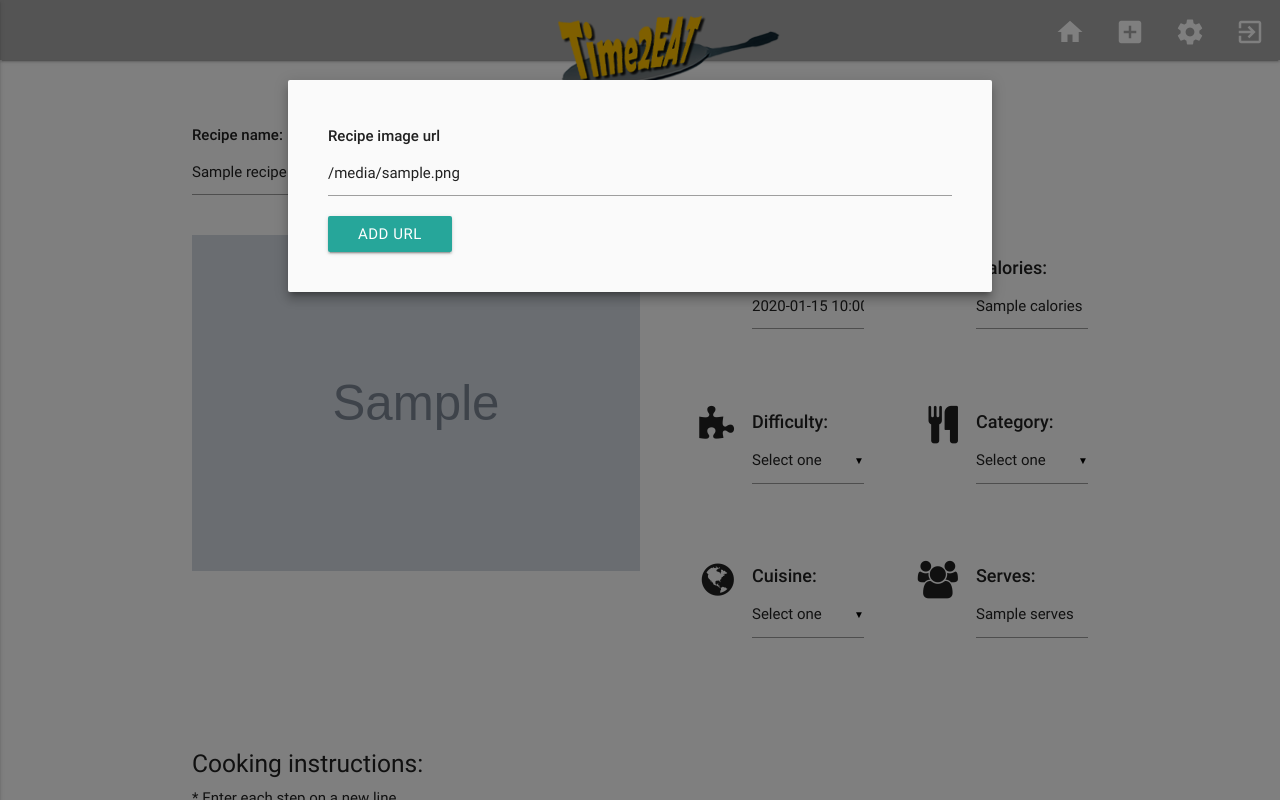
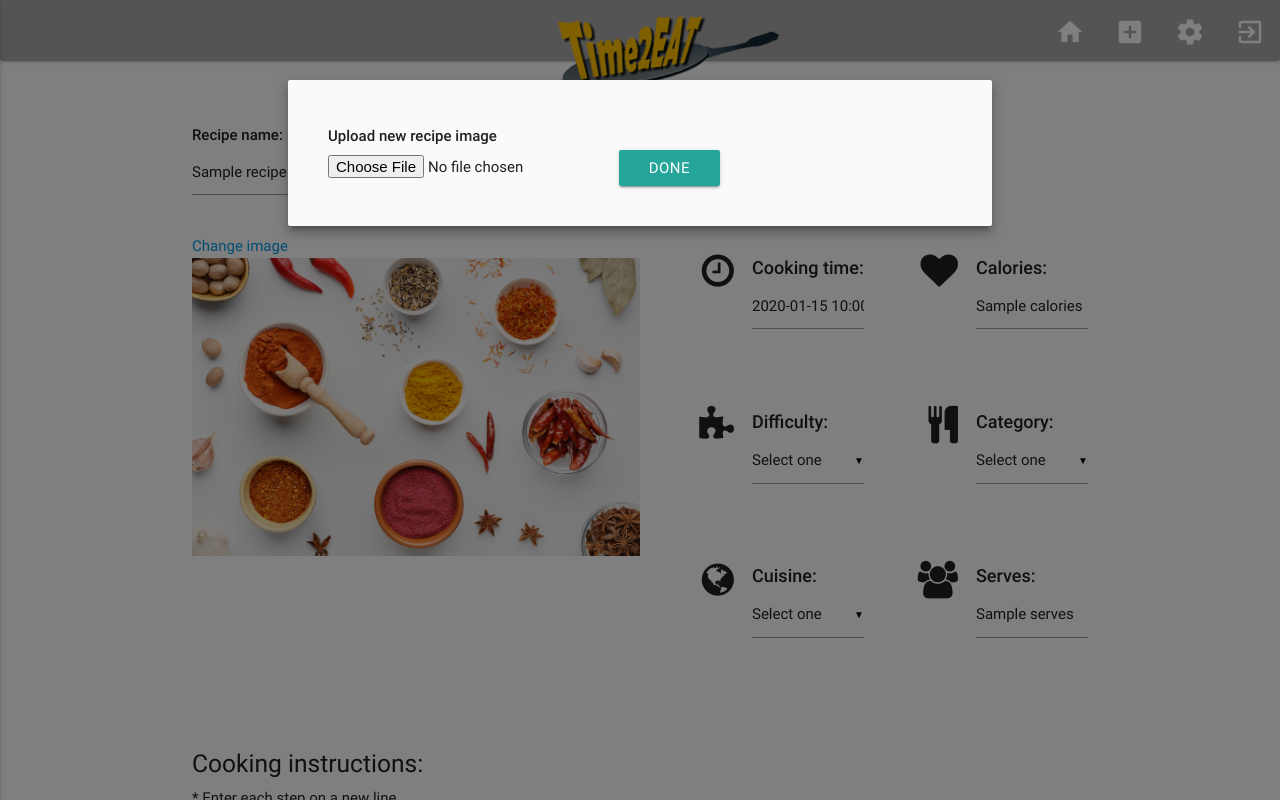
Before and after one commit to elenasacristan/CookBook, a Flask app: template templates/edit_recipe.html in a window 1280 px wide, after a click on "Change image". Run offline with Flask 2, Linux system fonts and the light colour scheme; the template is opened without the code that fills it: most values are stand-ins (such as "Sample title", 1, 10 or a date in 2020); grey boxes marked "Sample" are stand-in pictures; some libraries are stand-ins or nearby versions.

Commit message:
input changed from url to file when uploading recipe-images

```diff
--- a/app.py
+++ b/app.py
@@ -107,24 +107,30 @@ def manage_categories():
 # funtion to insert into the database the new recipe
 @app.route('/insert_recipe', methods=['GET', 'POST'])
 def insert_recipe():
-    recipes = mongo.db.Recipes
-    recipes.insert_one({
-            'recipe_name':request.form['recipe_name'].capitalize(),
-            'instructions':string_to_array(request.form['instructions']),
-            'serves':request.form['serves'],
-            'calories':request.form['calories'],
-            'difficulty_level':request.form['difficulty_level'],
-            'cooking_time':request.form['cooking_time'],
-            'cuisine':request.form['cuisine'],
-            'allergens':string_to_array(request.form['allergens']),
-            'ingredients':string_to_array(request.form['ingredients']),
-            'image_url':request.form['image_url'],
-            'author':getusername().capitalize(),
-            'upvotes':0,
-            'date':datetime.now().strftime("%d/%m/%Y"),
-            'category':request.form['category']
-        })
+    if 'recipe_image' in request.files:
+        recipe_image = request.files['recipe_image']
+        mongo.save_file(recipe_image.filename, recipe_image)
+        mongo.db.Recipes.insert({
+                'recipe_name':request.form['recipe_name'].capitalize(),
+                'instructions':string_to_array(request.form['instructions']),
+                'serves':request.form['serves'],
+                'calories':request.form['calories'],
+                'difficulty_level':request.form['difficulty_level'],
+                'cooking_time':request.form['cooking_time'],
+                'cuisine':request.form['cuisine'],
+                'allergens':string_to_array(request.form['allergens']),
+                'ingredients':string_to_array(request.form['ingredients']),
+                'recipe_image':recipe_image.filename,
+                'author':getusername().capitalize(),
+                'upvotes':0,
+                'date':datetime.now().strftime("%d/%m/%Y"),
+                'category':request.form['category']
+            })
     return redirect(url_for('get_recipes'))
+
+@app.route('/img_uploads/<filename>')
+def img_uploads(filename):
+    return mongo.send_file(filename)
 
 # function to see a recipe after clicking on its image or "view" link
 @app.route('/view_recipe/<recipe_id>')
@@ -154,20 +160,24 @@ def edit_recipe(recipe_id):
 def update_recipe(recipe_id):
     recipes = mongo.db.Recipes
     recipe = mongo.db.Recipes.find({"_id":ObjectId(recipe_id)})
-    recipes.update({"_id":ObjectId(recipe_id)},{ "$set":
-        {
-            'recipe_name':request.form['recipe_name'],
-            'instructions':string_to_array(request.form['instructions']),
-            'serves':request.form['serves'],
-            'calories':request.form['calories'],
-            'difficulty_level':request.form['difficulty_level'],
-            'cooking_time':request.form['cooking_time'],
-            'cuisine':request.form['cuisine'],
-            'allergens':string_to_array(request.form['allergens']),
-            'ingredients':string_to_array(request.form['ingredients']),
-            'image_url':request.form['image_url'],
-            'category':request.form['category']
-        }})
+    if 'recipe_image' in request.files:
+            recipe_image = request.files['recipe_image']
+            mongo.save_file(recipe_image.filename, recipe_image)
+
+            recipes.update({"_id":ObjectId(recipe_id)},{ "$set":
+                {
+                    'recipe_name':request.form['recipe_name'],
+                    'instructions':string_to_array(request.form['instructions']),
+                    'serves':request.form['serves'],
+                    'calories':request.form['calories'],
+                    'difficulty_level':request.form['difficulty_level'],
+                    'cooking_time':request.form['cooking_time'],
+                    'cuisine':request.form['cuisine'],
+                    'allergens':string_to_array(request.form['allergens']),
+                    'ingredients':string_to_array(request.form['ingredients']),
+                    'recipe_image':recipe_image.filename,
+                    'category':request.form['category']
+                }})
     return redirect(url_for("view_recipe", recipe_id=recipe_id))
 
 # function to remove a recipe (only the author can remove a recipe)
--- a/templates/base.html
+++ b/templates/base.html
@@ -38,14 +38,14 @@
                     <li><a class="tooltipped" data-position="bottom" data-delay="80" data-tooltip="Add recipe"
                             href="{{url_for('add_recipe')}}"><i class="material-icons">add_box</i></a></li>
                     <li><a class="tooltipped" data-position="bottom" data-delay="80"
-                            data-tooltip="Add / remove categories" href="{{url_for('manage_categories')}}"><i
+                            data-tooltip="Manage categories / cuisines" href="{{url_for('manage_categories')}}"><i
                                 class="material-icons">settings</i></a></li>
                     <li><a href="{{url_for('logout')}}"><i class="material-icons">exit_to_app</i></a></li>
                 </ul>
                 <ul class="side-nav" id="mobile-demo">
                     <li><a href="{{url_for('get_recipes')}}">Home</a></li>
                     <li><a href="{{url_for('add_recipe')}}">Add recipie</a></li>
-                    <li><a href="{{url_for('manage_categories')}}"><i class="material-icons">settings</i></a></li>
+                    <li><a href="{{url_for('manage_categories')}}">Manage categories / cuisines</a></li>
                     <li><a href="{{url_for('logout')}}">Logout</a></li>
                 </ul>
             </div>
--- a/templates/edit_recipe.html
+++ b/templates/edit_recipe.html
@@ -1,7 +1,8 @@
 {% extends 'base.html' %}
 
 {% block content %}
-<form action="{{url_for('update_recipe', recipe_id=recipe._id)}}" method="POST" class="container">
+<form action="{{url_for('update_recipe', recipe_id=recipe._id)}}" method="POST" class="container"
+    enctype="multipart/form-data">
     <div class="row">
         <div class="input-field col s12 m6">
             <h6><strong>Recipe name:</strong></h6>
@@ -12,13 +13,18 @@
     <div class="row img-details">
         <div class="col s12 m6">
             <!-- Modal Trigger -->
-            <a class="modal-trigger" href="#modal1"><img class="img-recipe" src="{{recipe.image_url}}"></a>
+            <a class="modal-trigger" href="#modal1">Change image
+                {% if recipe.recipe_image %}
+                <img class="img_view_recipe" src="{{url_for('img_uploads', filename=recipe['recipe_image'])}}"">
+                        {% else %}
+                        <img class=" img_view_recipe" src="{{url_for('static', filename='img/default.jpg')}}">
+                {% endif %}
+            </a>
             <!-- Modal Structure -->
             <div id="modal1" class="modal">
-                <h6><strong>Recipe image url</strong></h6>
-                <input type="url" id="image_url" name="image_url" required=required
-                    placeholder="Copy here the url for the recipe image" value="{{recipe.image_url}}">
-                <a href="#!" class="modal-action modal-close waves-effect waves-green btn ">Add url</a>
+                <h6><strong>Upload new recipe image</strong></h6>
+                <input type="file" name="recipe_image">
+                <a href="#!" class="modal-action modal-close waves-effect waves-green btn ">Done</a>
             </div>
         </div>
         <div class="col s12 m6">
```
Also changed, not shown: templates/add_recipe.html (+7 -9 lines), templates/get_recipes.html (+8 -3 lines), templates/manage_categories.html (+2 -14 lines), templates/view_recipe.html (+6 -2 lines).
